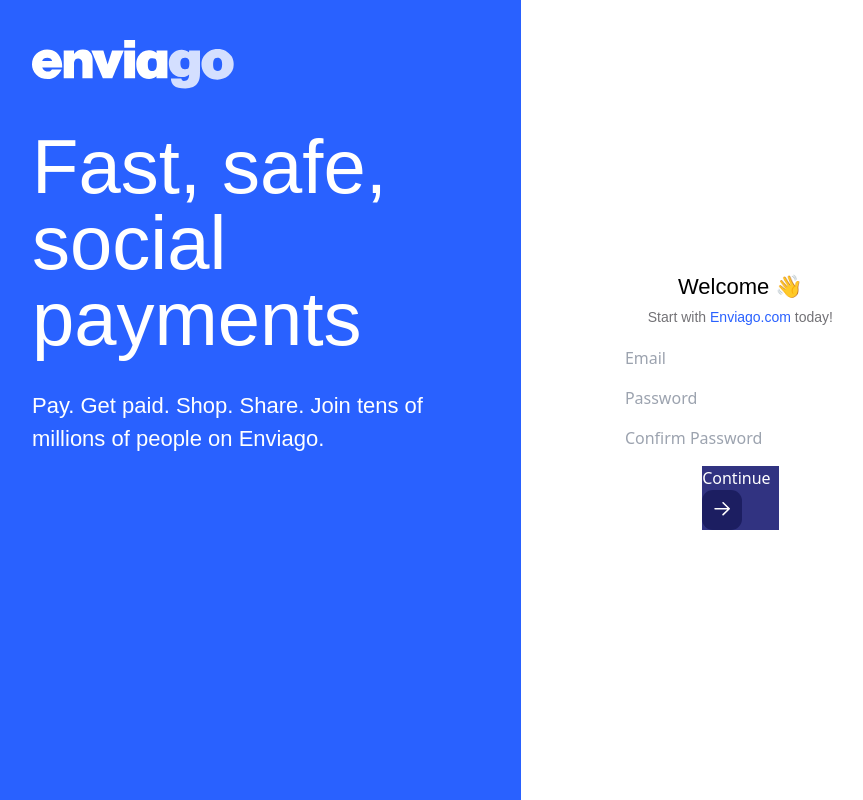
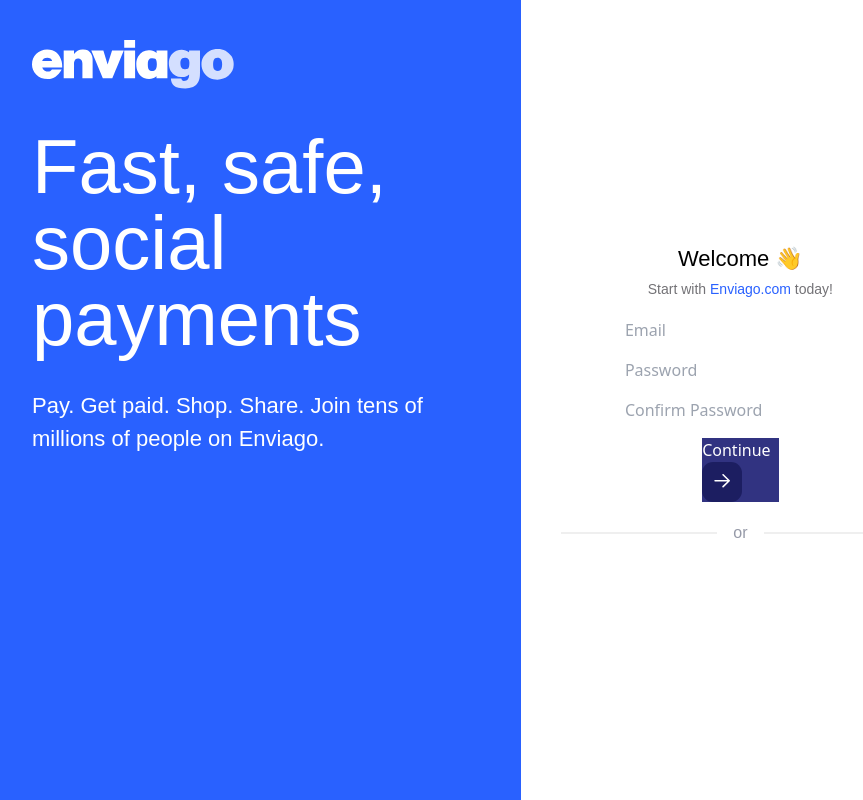
Before and after one commit to devofficer/enviago, a Next.js app: page /auth/sign-up in a window 1280 px wide. Shown: the whole page, without its empty margins (168-1031 px from the left). Built offline with nearby package versions, Linux system fonts and the light colour scheme.

Commit message:
feat: implement divider component

```diff
--- a/src/app/auth/sign-up/page.tsx
+++ b/src/app/auth/sign-up/page.tsx
@@ -1,3 +1,4 @@
+import Divider from '@/components/Divider';
 import ForwardButton from '@/components/ForwardButton';
 import TextField from '@/components/TextField';
 
@@ -13,7 +14,8 @@ export default function SignUp() {
       <TextField placeholder="Email" className="mb-4" />
       <TextField placeholder="Password" className="mb-4" />
       <TextField placeholder="Confirm Password" className="mb-4" />
-      <ForwardButton>Continue</ForwardButton>
+      <ForwardButton className="mb-[1.875rem]">Continue</ForwardButton>
+      <Divider className="mb-[1.5rem]">or</Divider>
     </div>
   );
 }
--- /dev/null
+++ b/src/components/Divider.tsx
@@ -0,0 +1,15 @@
+import React from 'react';
+import cls from 'classnames';
+
+type DividerProps = {
+  className?: string;
+  children?: React.ReactNode;
+}
+
+export default function Divider(props: DividerProps) {
+  return (
+    <div className={cls("border border-sold border-[#efefef] w-full h-0 flex justify-center", props.className)}>
+      {props.children ? <div className="px-[1rem] text-[#969aa8] font-montserrat-semibold bg-white absolute mt-[-.75rem]">{props.children}</div> : null}
+    </div>
+  )
+}
--- a/tailwind.config.js
+++ b/tailwind.config.js
@@ -41,7 +41,7 @@ module.exports = {
       'manrope-bold': ['Manrope-Bold', 'sans-serif'],
       'manrope-semibold': ['Manrope-SemiBold', 'sans-serif'],
       'manrope-extrabold': ['Manrope-ExtraBold', 'sans-serif'],
-      montserrat: ['Montserrat-SemiBold', 'sans-serif'],
+      'montserrat-semibold': ['Montserrat-SemiBold', 'sans-serif'],
       'sf-ui-display': ['SFUIDisplay-SemiBold', 'sans-serif'],
     },
     container: {
```
